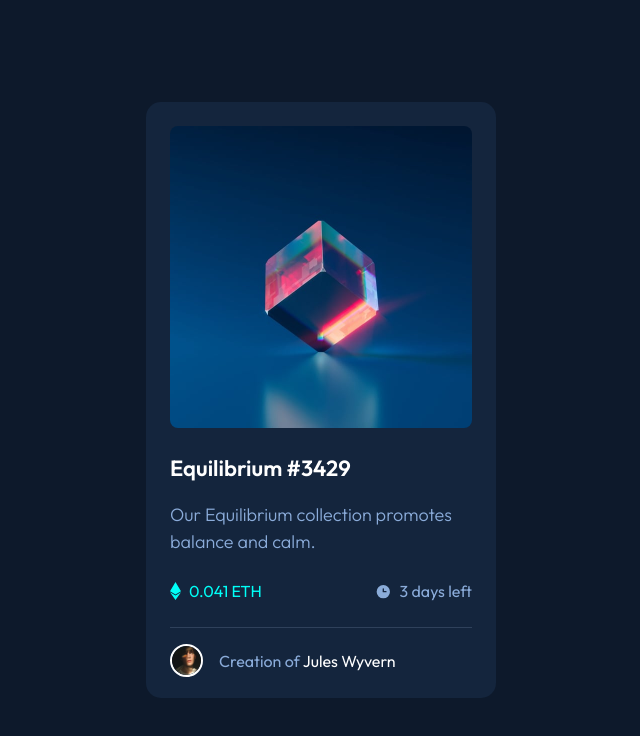
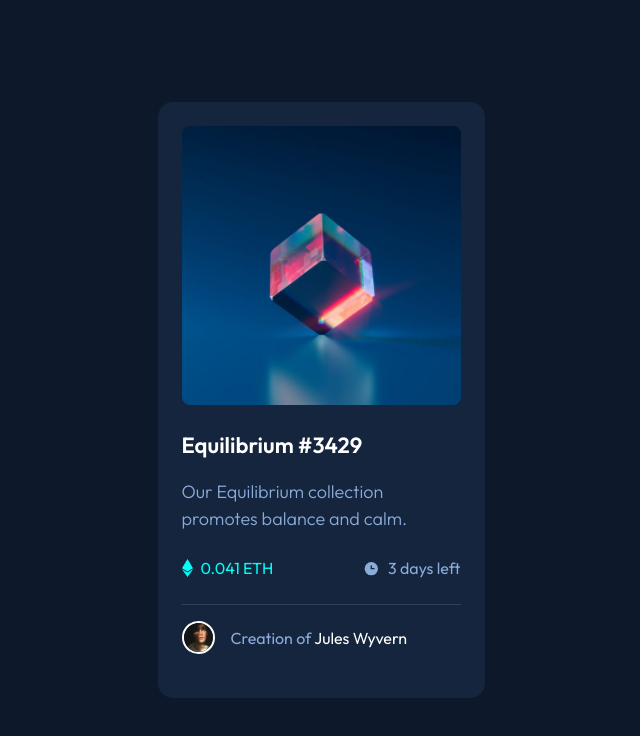
Before and after one commit to ekankam/nft-card-component, a website: page public/index.html in a window 1280 px wide. Shown: the whole page, without its empty margins (319-959 px from the left). Drawn offline with Linux system fonts and the light colour scheme.

Commit message:
Adjust the card width for mobile view

```diff
--- a/public/index.html
+++ b/public/index.html
@@ -21,7 +21,9 @@
   <body class="font-defaultFont text-defaultFontSize bg-mainBg">
     <div class="w-full h-screen flex items-center justify-center">
       <!-- Card -->
-      <article class="bg-cardBg max-w-[350px] h-[596px] p-6 rounded-[15px]">
+      <article
+        class="bg-cardBg w-[350px] h-[596px] p-6 rounded-[15px] sm:w-[327px]"
+      >
         <!-- Image -->
         <div class="relative rounded-lg overflow-hidden group cursor-pointer">
           <img src="/public/images/image-equilibrium.jpg" alt="glass cube" />
```
Also changed, not shown: public/styles.css.
